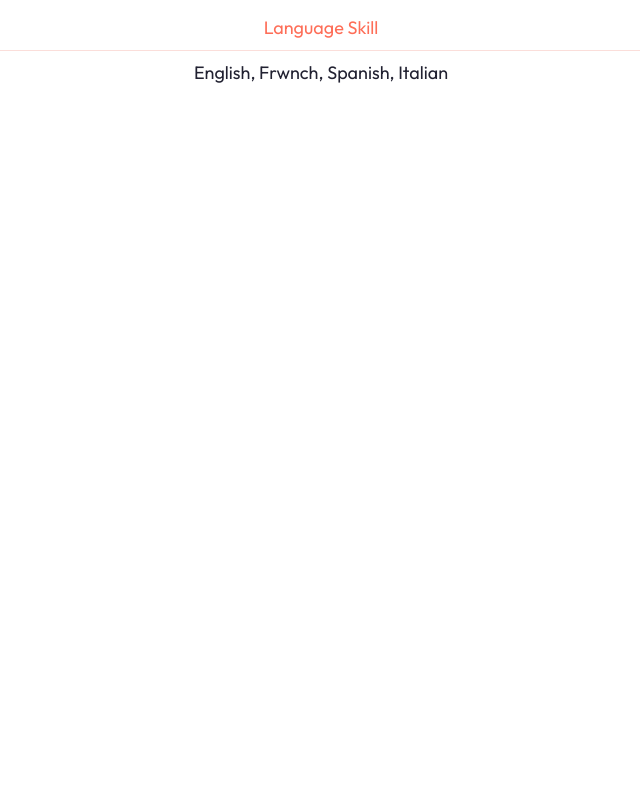
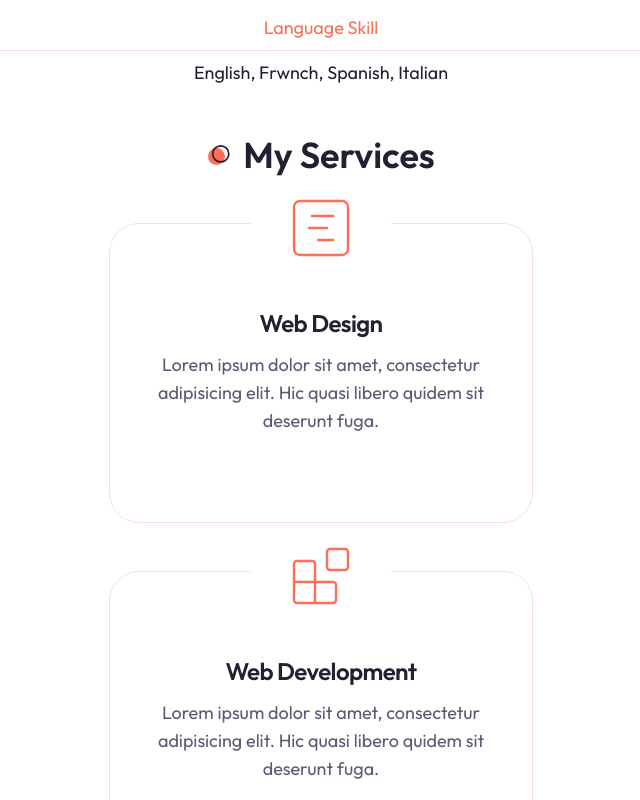
Before and after one commit to ehsanfakhri/full-stack-app, a Next.js app: page / in a window 1280 px wide. Shown: the part 1480-2280 px from the top of the page, without its empty margins (319-959 px from the left). Built offline with nearby package versions, Linux system fonts and the light colour scheme.

Commit message:
add Services component

```diff
--- a/app/page.tsx
+++ b/app/page.tsx
@@ -2,12 +2,14 @@
 
 import About from "@/components/About";
 import Hero from "@/components/Hero";
+import Services from "@/components/Services";
 
 export default function Home() {
   return (
     <main>
       <Hero />
       <About />
+      <Services />
     </main>
   );
 }
--- /dev/null
+++ b/components/Services.tsx
@@ -0,0 +1,76 @@
+import { GanttChartSquare, Blocks, Gem } from "lucide-react";
+import {
+  Card,
+  CardContent,
+  CardDescription,
+  CardHeader,
+  CardTitle,
+} from "@/components/ui/card";
+
+type IServicesData = {
+  icon: JSX.Element;
+  title: string;
+  description: string;
+};
+
+const servicesData = [
+  {
+    icon: <GanttChartSquare size={72} strokeWidth={0.8} />,
+    title: "Web Design",
+    description:
+      "Lorem ipsum dolor sit amet, consectetur adipisicing elit. Hic quasi libero quidem sit deserunt fuga.",
+  },
+  {
+    icon: <Blocks size={72} strokeWidth={0.8} />,
+    title: "Web Development",
+    description:
+      "Lorem ipsum dolor sit amet, consectetur adipisicing elit. Hic quasi libero quidem sit deserunt fuga.",
+  },
+  {
+    icon: <Gem size={72} strokeWidth={0.8} />,
+    title: "App Development",
+    description:
+      "Lorem ipsum dolor sit amet, consectetur adipisicing elit. Hic quasi libero quidem sit deserunt fuga.",
+  },
+];
+
+const Services = () => {
+  return (
+    <section className="mb-12 xl:mb-36">
+      <div className="container mx-auto">
+        <h2 className="section-title mb-12 xl:mb-24 text-center mx-auto">
+          My Services
+        </h2>
+        {/* grid items */}
+        <div className="grid xl:grid-cols-3 justify-center gap-y-12 xl:gap-y-24 xl:gap-x-8">
+          {servicesData.map((item, index) => {
+            return (
+              <Card
+                className="w-full max-w-[424px] h-[300px] flex flex-col pt-16 pb-10
+                justify-center items-center relative"
+                key={index}
+              >
+                <CardHeader className="text-primary absolute -top-[60px]">
+                  <div
+                    className="flex justify-center items-center w-[140px] h-[80px]
+                   bg-white dark:bg-background"
+                  >
+                    {item.icon}
+                  </div>
+                </CardHeader>
+                <CardContent className="text-center">
+                  <CardTitle className="mb-4">{item.title}</CardTitle>
+                  <CardDescription className="text-lg">
+                    {item.description}
+                  </CardDescription>
+                </CardContent>
+              </Card>
+            );
+          })}
+        </div>
+      </div>
+    </section>
+  );
+};
+
+export default Services;
--- a/components/ui/card.tsx
+++ b/components/ui/card.tsx
@@ -1,6 +1,6 @@
-import * as React from "react"
+import * as React from "react";
 
-import { cn } from "@/lib/utils"
+import { cn } from "@/lib/utils";
 
 const Card = React.forwardRef<
   HTMLDivElement,
@@ -9,13 +9,13 @@
   <div
     ref={ref}
     className={cn(
-      "rounded-lg border bg-card text-card-foreground shadow-sm",
+      "rounded-[30px] border bg-background text-card-foreground",
       className
     )}
     {...props}
   />
-))
-Card.displayName = "Card"
+));
+Card.displayName = "Card";
 
 const CardHeader = React.forwardRef<
   HTMLDivElement,
@@ -26,8 +26,8 @@
     className={cn("flex flex-col space-y-1.5 p-6", className)}
     {...props}
   />
-))
-CardHeader.displayName = "CardHeader"
+));
+CardHeader.displayName = "CardHeader";
 
 const CardTitle = React.forwardRef<
   HTMLParagraphElement,
@@ -41,8 +41,8 @@
     )}
     {...props}
   />
-))
-CardTitle.displayName = "CardTitle"
+));
+CardTitle.displayName = "CardTitle";
 
 const CardDescription = React.forwardRef<
   HTMLParagraphElement,
@@ -53,16 +53,16 @@
     className={cn("text-sm text-muted-foreground", className)}
     {...props}
   />
-))
-CardDescription.displayName = "CardDescription"
+));
+CardDescription.displayName = "CardDescription";
 
 const CardContent = React.forwardRef<
   HTMLDivElement,
   React.HTMLAttributes<HTMLDivElement>
 >(({ className, ...props }, ref) => (
   <div ref={ref} className={cn("p-6 pt-0", className)} {...props} />
-))
-CardContent.displayName = "CardContent"
+));
+CardContent.displayName = "CardContent";
 
 const CardFooter = React.forwardRef<
   HTMLDivElement,
@@ -73,7 +73,14 @@
     className={cn("flex items-center p-6 pt-0", className)}
     {...props}
   />
-))
-CardFooter.displayName = "CardFooter"
+));
+CardFooter.displayName = "CardFooter";
 
-export { Card, CardHeader, CardFooter, CardTitle, CardDescription, CardContent }
+export {
+  Card,
+  CardHeader,
+  CardFooter,
+  CardTitle,
+  CardDescription,
+  CardContent,
+};
```
